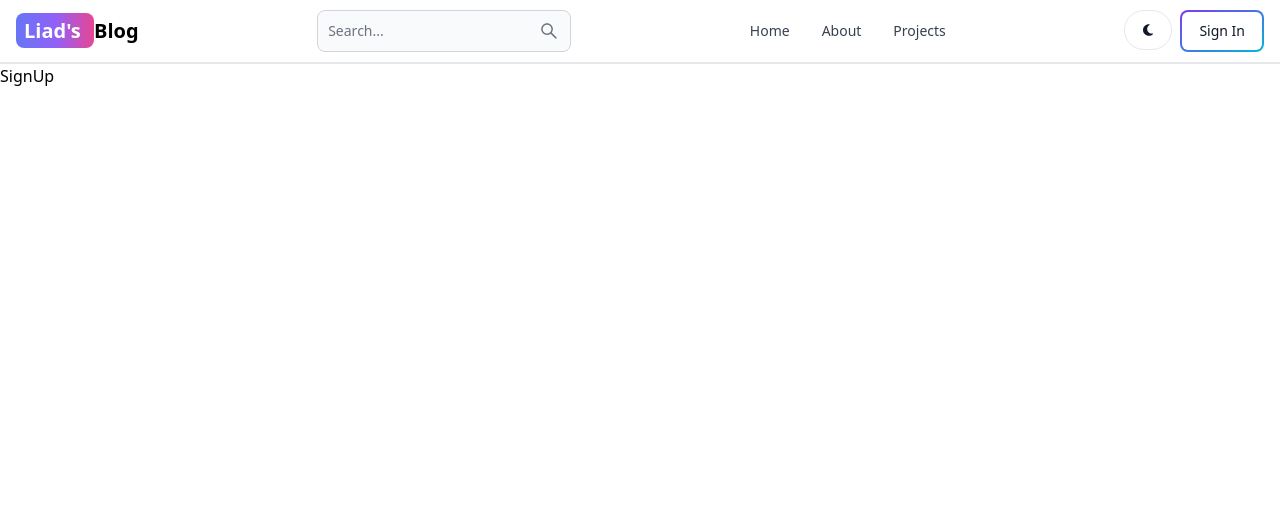
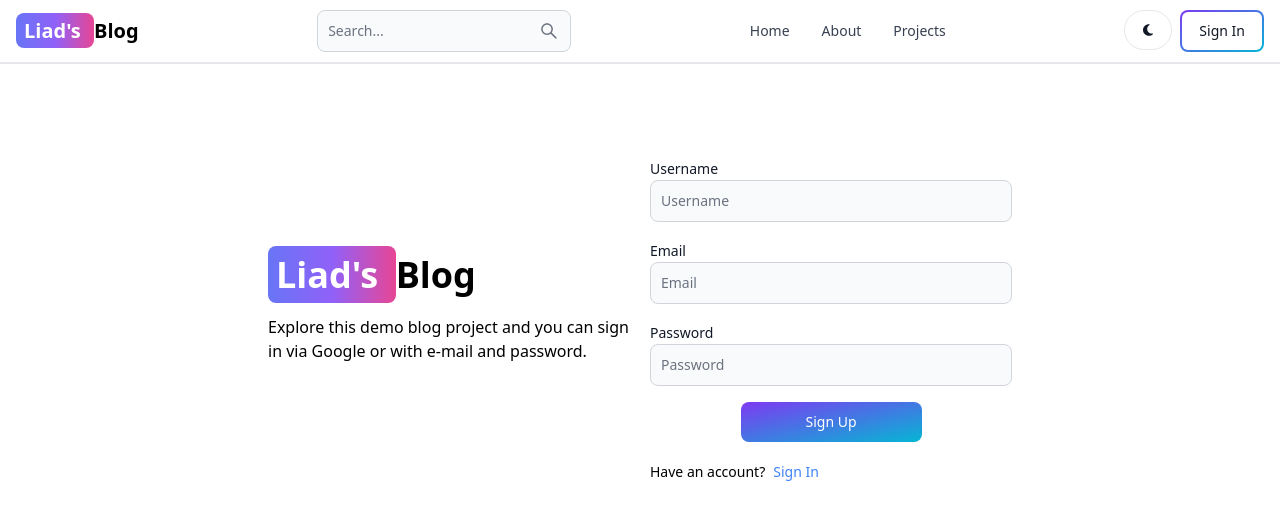
Before and after one commit to LiadOvdat5/Mern-Blog, a React (Vite) app in the folder Client/: page /sign-up in a window 1280 px wide. Shown: the top 520 px of the page. Built offline with nearby package versions, Linux system fonts and the light colour scheme.

Commit message:
complete signup UI

```diff
--- a/Client/src/pages/SignUp.jsx
+++ b/Client/src/pages/SignUp.jsx
@@ -1,9 +1,91 @@
-
+import { Button, Label, TextInput } from "flowbite-react";
+import { Link } from "react-router-dom";
+import PropTypes from "prop-types";
 
 function SignUp() {
+  const inputs = [
+    {
+      id: "username",
+      type: "text",
+      placeholder: "Username",
+    },
+    {
+      id: "email",
+      type: "text",
+      placeholder: "Email",
+    },
+    {
+      id: "password",
+      type: "password",
+      placeholder: "Password",
+    },
+  ];
+
   return (
-    <div>SignUp</div>
-  )
+    <div className="min-h-screen mt-20">
+      <div className="flex p-3 max-w-3xl mx-auto flex-col md:flex-row md:items-center gap-5">
+        {/* Left */}
+        <div className="flex-1">
+          <Link to="/" className=" font-bold dark:text-white text-4xl">
+            <span
+              className="px-2 py-1 bg-gradient-to-r from-indigo-500
+             via-purple-500 to-pink-500 rounded-lg text-white"
+            >
+              {" "}
+              Liad&apos;s{" "}
+            </span>
+            Blog
+          </Link>
+          <p className="text=sm my-5">
+            Explore this demo blog project and you can sign in via Google or
+            with e-mail and password.
+          </p>
+        </div>
+
+        {/* Right */}
+        <div className="flex-1">
+          <form className="flex flex-col gap-4">
+            {inputs.map((input) => (
+              <Input
+                key={input.id}
+                id={input.id}
+                type={input.type}
+                placeholder={input.placeholder}
+              />
+            ))}
+
+            <Button
+              gradientDuoTone="purpleToBlue"
+              className="w-1/2 self-center"
+              type="submit"
+            >
+              Sign Up
+            </Button>
+          </form>
+
+          <div className="flex gap-2 text-sm mt-5">
+            <span>Have an account?</span>
+            <Link to="/sign-in" className="text-blue-500">
+              Sign In
+            </Link>
+          </div>
+        </div>
+      </div>
+    </div>
+  );
 }
 
-export default SignUp
+const Input = ({ id, type, placeholder }) => (
+  <div>
+    <Label value={placeholder} />
+    <TextInput type={type} placeholder={placeholder} id={id} />
+  </div>
+);
+
+Input.propTypes = {
+  id: PropTypes.string.isRequired,
+  type: PropTypes.string.isRequired,
+  placeholder: PropTypes.string.isRequired,
+};
+
+export default SignUp;
```
Also changed, not shown: Client/src/components/Header.jsx (+33 -25 lines).
